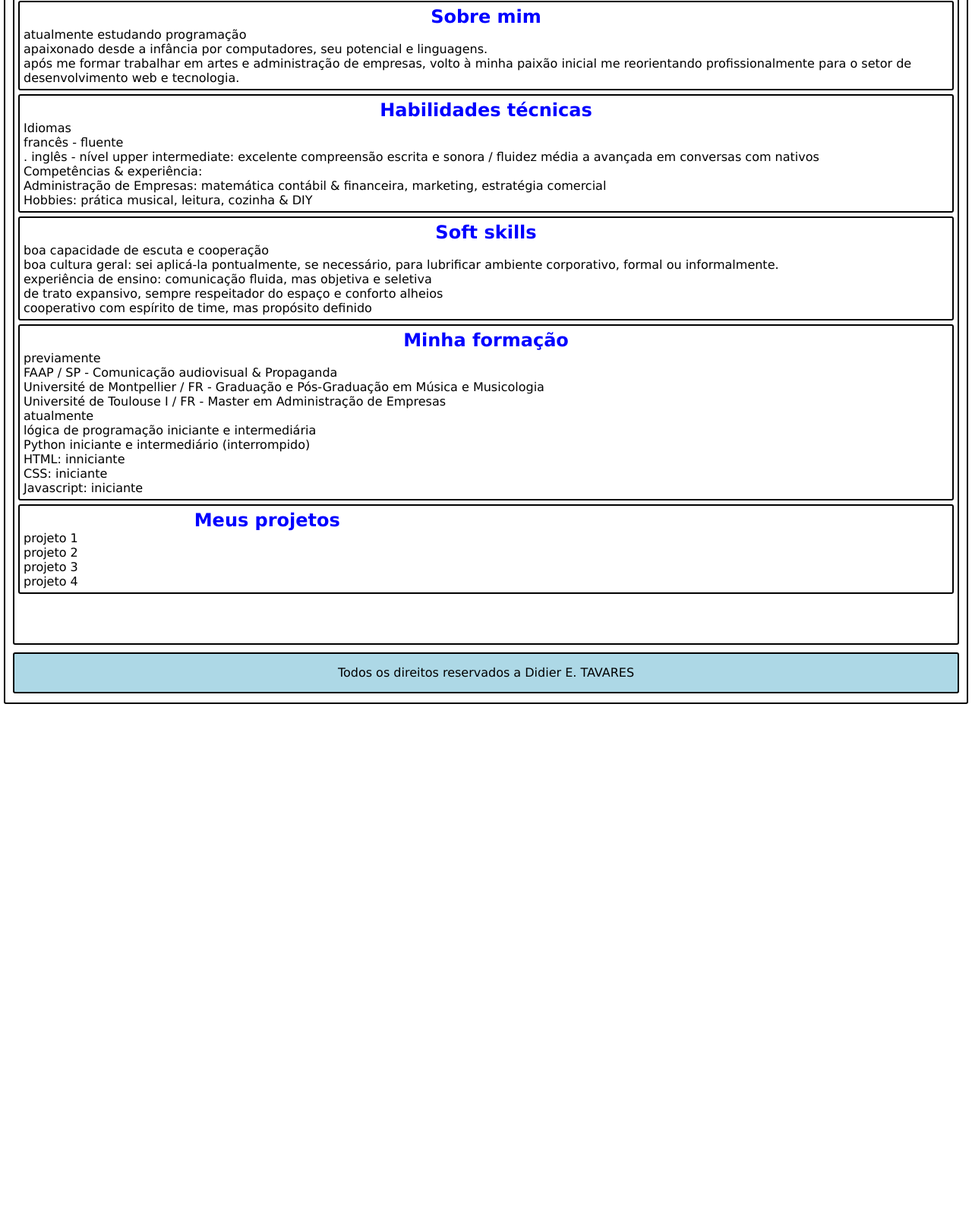
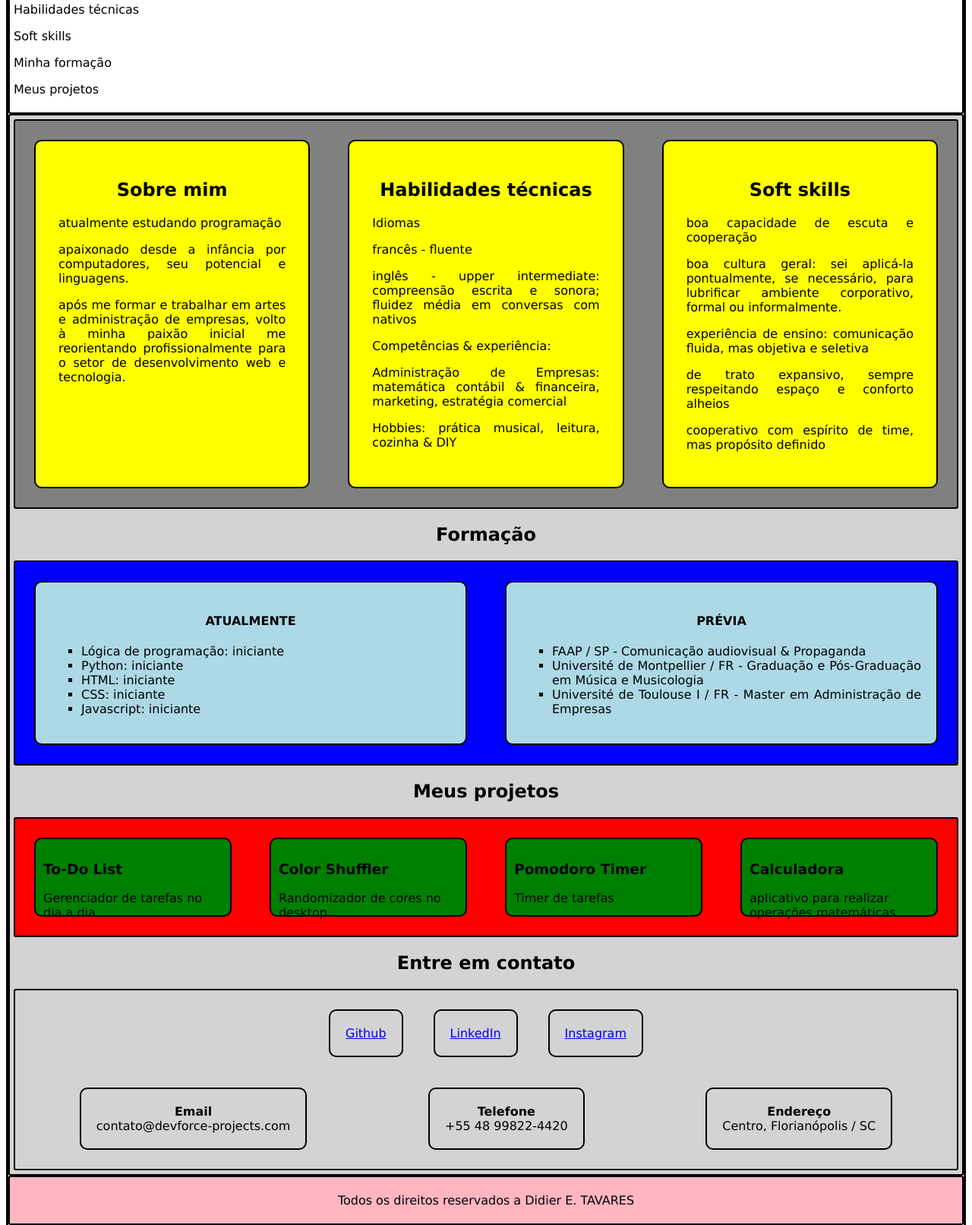
Before and after one commit to didiertavares/SCTec--cursoDevSoft-Desafio_Pratico, a plain HTML site: page index.html in a window 1280 px wide. Shown: the part 156-1769 px from the top of the page at 76% size. Before the commit the page ends 1088 px from the top, so only its background shows below. Drawn offline with Linux system fonts and the light colour scheme; a script that the page names is missing.

Commit message:
vers. 03
projeto em andamento

```diff
--- a/index.html
+++ b/index.html
@@ -7,11 +7,8 @@
     <link rel="stylesheet" href="styles.css">
 </head>
 <body>
-    <header>
-        <div id="nome">
-            <p>Didier E. TAVARES</p>
-            <p>portfolio</p>
-        </div>
+    <header>Didier E. TAVARES</header>
+
     <nav id="menu">
         <p>Sobre mim</p>
         <p>Habilidades técnicas</p>
@@ -19,63 +16,109 @@
         <p>Minha formação</p>
         <p>Meus projetos</p>
     </nav>
-    </header>
     <main>
         <section id="sobremim">
-            <h1>Sobre mim</h1>
+            <div class="sobreBox">
+                <h2>Sobre mim</h2>
                 <div>
                     <p>atualmente estudando programação</p>
                     <p>apaixonado desde a infância por computadores, seu potencial e linguagens.</p>
-                <p>após me formar trabalhar em artes e administração de empresas, volto à minha paixão inicial me reorientando profissionalmente para o setor de desenvolvimento web e tecnologia.</p>
+                    <p>após me formar e trabalhar em artes e administração de empresas, volto à minha paixão inicial me reorientando profissionalmente para o setor de desenvolvimento web e tecnologia.</p>
                 </div>
-        </section>
-        <section id="habTecnicas">
-            <h1>Habilidades técnicas</h1>
+            </div>
+            <div class="sobreBox">
+                <h2>Habilidades técnicas</h2>
                 <div>
                     <p>Idiomas</p>
                         <p>francês - fluente</p>
-                    <p>. inglês - nível upper intermediate: excelente compreensão escrita e sonora / fluidez média a avançada em conversas com nativos</p>
+                        <p>inglês - upper intermediate: compreensão escrita e sonora; fluidez média em conversas com nativos
                     <p> Competências & experiência:</p>
                         <p>Administração de Empresas: matemática contábil & financeira, marketing, estratégia comercial</p>
                     <p> Hobbies: prática musical, leitura, cozinha & DIY</p>
                 </div>
-        </section>
-        <section id="habPessoais">
-            <h1>Soft skills</h1>
+            </div>
+            <div class="sobreBox">
+                <h2>Soft skills</h2>
                 <div>
                     <p>boa capacidade de escuta e cooperação</p>
                     <p>boa cultura geral: sei aplicá-la pontualmente, se necessário, para lubrificar ambiente corporativo, formal ou informalmente.</p>
                     <p>experiência de ensino: comunicação fluida, mas objetiva e seletiva</p>
-                <p>de trato expansivo, sempre respeitador do espaço e conforto alheios</p>
+                    <p>de trato expansivo, sempre respeitando espaço e conforto alheios</p>
                     <p>cooperativo com espírito de time, mas propósito definido</p>
                 </div>
-        </section>
-        <section>
-            <h1 id="formacao">Minha formação</h1>
-                <div id="formcPrev">
-                    <p>previamente</p>
-                    <p>FAAP / SP - Comunicação audiovisual & Propaganda</p>
-                    <p>Université de Montpellier / FR  - Graduação e Pós-Graduação em Música e Musicologia</p>
-                    <p>Université de Toulouse I / FR - Master em Administração de Empresas</p>
-                </div>
-                <div id="formcAtual"">
-                    <p>atualmente</p>
-                    <p>lógica de programação iniciante e intermediária</p>
-                    <p>Python iniciante e intermediário (interrompido)</p>
-                    <p>HTML: inniciante</p>
-                    <p>CSS: iniciante</p>
-                    <p>Javascript: iniciante</p>
             </div>
         </section>
-        <section>
-            <h1 id="projetos">Meus projetos</h1>
-            <div>
-                <p>projeto 1</p>
-                <p>projeto 2</p>
-                <p>projeto 3</p>
-                <p>projeto 4</p>
+        <h2>Formação</h2>
+        <section id="sobreFormacao">
+            <div class="formBox">
+                <h4>ATUALMENTE</h4>
+                <ul>
+                    <li>Lógica de programação: iniciante</li>
+                    <li>Python: iniciante</li>
+                    <li>HTML: iniciante</li>
+                    <li>CSS: iniciante</li>
+                    <li>Javascript: iniciante</li>
+                </ul>
             </div>
-
+            <div class="formBox">
+                <h4>PRÉVIA</h4>
+                <ul>
+                    <li>FAAP / SP - Comunicação audiovisual & Propaganda</li>
+                    <li>Université de Montpellier / FR  - Graduação e Pós-Graduação em Música e Musicologia</li>
+                    <li>Université de Toulouse I / FR - Master em Administração de Empresas</li>
+                </ul>
+            </div>
+        </section>
+        <h2 id="projetos">Meus projetos</h2>
+        <section id="sobreProjetos">
+            <div class="projBox" id="box1">
+                <h3>To-Do List</h3>
+                <p>Gerenciador de tarefas no dia a dia</p>
+                <a href="#"></a>
+            </div>
+            <div class="projBox" id="box2">
+                <h3>Color Shuffler</h3>
+                <p>Randomizador de cores no desktop</p>
+                <a href="#"></a>
+            </div>
+            <div class="projBox" id="box3">
+                <h3>Pomodoro Timer</h3>
+                <p>Timer de tarefas</p>
+                <a href="#"></a>
+            </div>
+            <div class="projBox" id="box4">
+                <h3>Calculadora</h3>
+                <p>aplicativo para realizar operações matemáticas</p>
+                <a href="#"></a>
+            </div>
+        </section>
+        <h2 id="contato">Entre em contato</h2>
+        <section id="formContato">
+            <div class="redes-sociais">
+                <div class="contatoBox">
+                    <a href="#">Github</a>
+                </div>
+                <div class="contatoBox">
+                    <a href="#">LinkedIn</a>
+                </div>
+                <div class="contatoBox">
+                    <a href="#">Instagram</a>
+                </div>
+            </div>
+            <div class="lista-contatos">
+                <div class="contatoBox">
+                    <strong>Email</strong><br>
+                    <span>contato@devforce-projects.com</span>
+                </div>
+                <div class="contatoBox">
+                    <strong>Telefone</strong><br>
+                    <span>+55 48 99822-4420</span>
+                </div>
+                <div class="contatoBox">
+                    <strong>Endereço</strong><br>
+                    <span>Centro, Florianópolis / SC</span>
+                </div>
+            </div>
         </section>
     </main>
     <footer>
--- a/styles.css
+++ b/styles.css
@@ -1,28 +1,18 @@
-*{
-    margin: 0;
-    padding: 0;
+body{
+    border: 3px solid black;
+    box-sizing: border-box;
+    font-family: Verdana, Geneva, Tahoma, sans-serif;
+    min-height: 100vh;
 }
-body{
-    margin: 5px;
+header{
     border: 2px solid black;
     border-radius: 3px;
-    font-family: Verdana, Geneva, Tahoma, sans-serif;
-    padding: 5px;
-    display: grid;
-    grid-template-rows: 2fr 13fr 1fr;
-}
-header{
-    margin: 5px;
-    border: 2px solid black;
-    border-radius: 3px;
-    padding: 5px;
-    position: sticky;
-    position: -webkit-sticky;
+    padding: 20px;
+    font-size: 40px;
+    font-weight: bold;
+    position: relative;
+    text-align: center;
     /*justify-self: center;*/
-    display: grid;
-    grid-template-columns: 5fr 1fr;
-    grid-template-rows: auto 1fr;
-
     /*display: flex;
     flex: column;
     align-items: center;
@@ -32,41 +22,98 @@ nav{
     border: 2px solid black;
     border-radius: 3px;
     padding: 5px;
-
 }
 main{
-    margin: 5px;
     border: 2px solid black;
     border-radius: 3px;
     padding: 5px;
+    background-color: lightgray;
 }
 section{
     border: 2px solid black;
     border-radius: 3px;
     padding: 5px;
-    margin-bottom: 5px;
 }
-h1{
-    color: blue;
+#sobremim{
+    background: gray;
+    display: grid;
+    grid-template-columns: repeat(auto-fit, minmax(300px,1fr));
+    gap: 10px;
+}
+#sobreFormacao{
+    background: blue;
+    display: grid;
+    grid-template-columns: repeat(auto-fit, minmax(300px,1fr));
+    gap: 10px;
+}
+.sobreBox{
+    border: 2px solid black;
+    border-radius: 10px;
+    background: yellow;
+    margin: 20px;
+    padding: 30px;
+    text-align: justify;
+}
+.formBox{
+    border: 2px solid black;
+    border-radius: 10px;
+    background: lightblue;
+    margin: 20px;
+    padding: 20px;
+    text-align: justify;
+}
+ul{
+    list-style: none;
+    list-style-type: square;
+}
+h2{
     justify-self: center;
 }
-#formacao div{
+h4{
+    justify-self: center;
+}
+#sobreProjetos{
+    background: red;
+    display: grid;
+    grid-template-columns: repeat(auto-fit, minmax(300px,1fr));
+    gap: 10px;
+}
+.projBox{
+    border: 2px solid black;
+    border-radius: 10px;
+    background: green;
+    margin: 20px;
+    padding: 10px;
+    height: 5em;
+}
+/* #box2{
+    background-image: src('./14174600-imprimir-amostras-de-cores-pantone-gratis-foto')
+} */
+.lista-contatos{
+    display: flex;
+    flex-direction: row;
+    justify-content: space-around;
+}
+.redes-sociais{
+    display: flex;
+    flex-direction: row;
+    justify-content: center;
+}
+.contatoBox{
+    border: 2px solid black;
+    border-radius: 10px;
+    margin: 20px;
+    text-align: center;
+    padding: 20px;
+    cursor: pointer;
+}
+footer{
+    /* margin: 5px; */
     border: 2px solid black;
     border-radius: 3px;
     padding: 5px;
+    /* height: 40px; */
+    background-color: lightpink;
+    text-align: center;
+    /* align-content: center; */
 }
-#projetos{
-    display: grid;
-    grid-template-columns: repeat(4, 1fr);
-}
-footer{
-    margin: 5px;
-    border: 2px solid black;
-    border-radius: 3px;
-    padding: 5px;
-    position: relative;
-    height: 40px;
-    background-color: lightblue;
-    text-align: center;
-    align-content: center;
-}
```
Also changed, not shown: 14174600-imprimir-amostras-de-cores-pantone-gratis-foto.jpg (added). Lines whose indentation alone changed are shown as unchanged.
